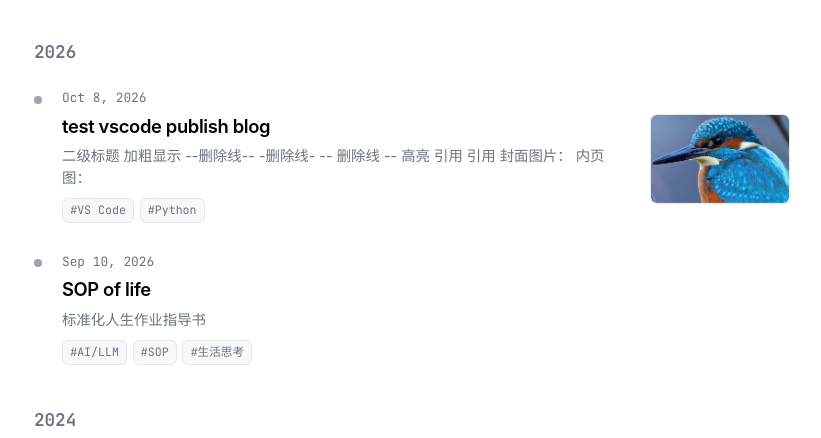
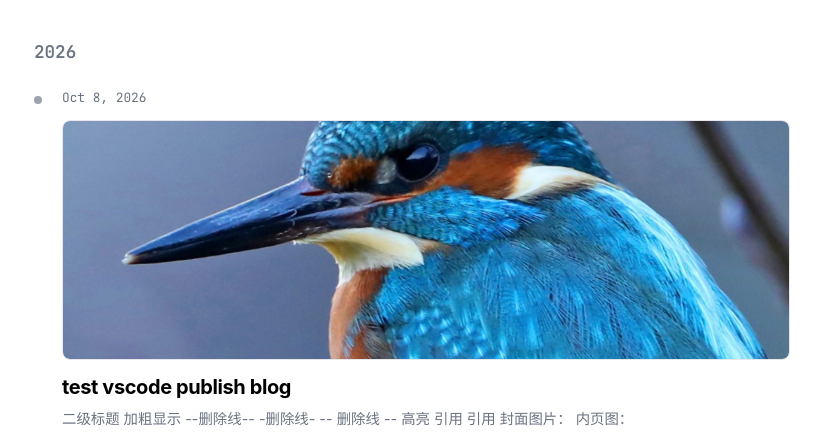
Before and after one commit to dustyat/blog, an Astro site: page / in a window 1280 px wide. Shown: the part 281-719 px from the top of the page, without its empty margins (230-1051 px from the left). Built offline with nearby package versions, Linux system fonts and the light colour scheme; Astro itself is replaced by a stand-in of ours; no server answers.

Commit message:
style: 首页图片调整为大图

```diff
--- a/src/pages/index.astro
+++ b/src/pages/index.astro
@@ -58,8 +58,20 @@ const years = Object.keys(postsByYear).map(Number).sort((a, b) => b - a);
 												<div class="timeline-date">
 													<FormattedDate date={post.data.pubDate} />
 												</div>
-												<div class="timeline-card-body">
-													<div class="timeline-card-info">
+												{heroImgUrl && (
+													<a
+														href={`/blog/${post.id}/`}
+														class="timeline-cover-link"
+														aria-label={post.data.title}
+													>
+														<img
+															src={heroImgUrl}
+															alt={post.data.title}
+															class="timeline-cover-img"
+															loading="lazy"
+														/>
+													</a>
+												)}
 												<h3 class="timeline-post-title">
 													<a href={`/blog/${post.id}/`}>{post.data.title}</a>
 												</h3>
@@ -71,18 +83,6 @@ const years = Object.keys(postsByYear).map(Number).sort((a, b) => b - a);
 														))}
 													</div>
 												)}
-													</div>
-													{heroImgUrl && (
-														<a href={`/blog/${post.id}/`} class="timeline-thumb-link" aria-label={post.data.title}>
-															<img
-																src={heroImgUrl}
-																alt={post.data.title}
-																class="timeline-thumb"
-																loading="lazy"
-															/>
-														</a>
-													)}
-												</div>
 											</div>
 										</article>
 									);
@@ -149,7 +149,7 @@ const years = Object.keys(postsByYear).map(Number).sort((a, b) => b - a);
 		position: relative;
 		display: flex;
 		flex-direction: column;
-		gap: 1.75rem;
+		gap: 2.25rem;
 		padding-left: 1.5rem;
 		border-left: 2px solid var(--timeline-line);
 		margin-left: 0.5rem;
@@ -190,64 +190,44 @@ const years = Object.keys(postsByYear).map(Number).sort((a, b) => b - a);
 	.timeline-content {
 		display: flex;
 		flex-direction: column;
-		gap: 0.3rem;
+		gap: 0.45rem;
 	}
 
-	.timeline-card-body {
-		display: flex;
-		align-items: flex-start;
-		justify-content: space-between;
-		gap: 1.25rem;
-	}
-
-	.timeline-card-info {
-		flex: 1;
-		min-width: 0;
-		display: flex;
-		flex-direction: column;
-		gap: 0.35rem;
-	}
-
-	.timeline-thumb-link {
-		flex-shrink: 0;
-		width: 140px;
-		height: 90px;
-		border-radius: var(--radius-sm);
+	.timeline-cover-link {
+		width: 100%;
+		height: 240px;
+		max-height: 260px;
+		border-radius: var(--radius-md, 8px);
 		overflow: hidden;
 		border: 1px solid var(--border-subtle);
 		background-color: var(--card-hover);
 		display: block;
 		box-shadow: var(--shadow-sm);
-		transition: border-color 0.2s ease, transform 0.2s ease, box-shadow 0.2s ease;
+		margin: 0.25rem 0 0.15rem;
+		transition: border-color 0.25s ease, transform 0.25s ease, box-shadow 0.25s ease;
 	}
 
-	.timeline-thumb-link:hover {
+	.timeline-cover-link:hover {
 		border-color: var(--accent);
 		transform: translateY(-2px);
 		box-shadow: var(--shadow-md);
 	}
 
-	.timeline-thumb {
+	.timeline-cover-img {
 		width: 100%;
 		height: 100%;
 		object-fit: cover;
 		display: block;
-		transition: transform 0.3s ease;
+		transition: transform 0.4s ease;
 	}
 
-	.timeline-thumb-link:hover .timeline-thumb {
-		transform: scale(1.05);
+	.timeline-cover-link:hover .timeline-cover-img {
+		transform: scale(1.025);
 	}
 
 	@media (max-width: 640px) {
-		.timeline-card-body {
-			flex-direction: column-reverse;
-			gap: 0.75rem;
-		}
-
-		.timeline-thumb-link {
-			width: 100%;
-			height: 160px;
+		.timeline-cover-link {
+			height: 180px;
 		}
 	}
 
@@ -258,9 +238,9 @@ const years = Object.keys(postsByYear).map(Number).sort((a, b) => b - a);
 	}
 
 	.timeline-post-title {
-		font-size: 1.15rem;
-		font-weight: 600;
-		margin: 0;
+		font-size: 1.25rem;
+		font-weight: 700;
+		margin: 0.2rem 0 0;
 		line-height: 1.4;
 	}
 
```
Lines whose indentation alone changed are shown as unchanged.
